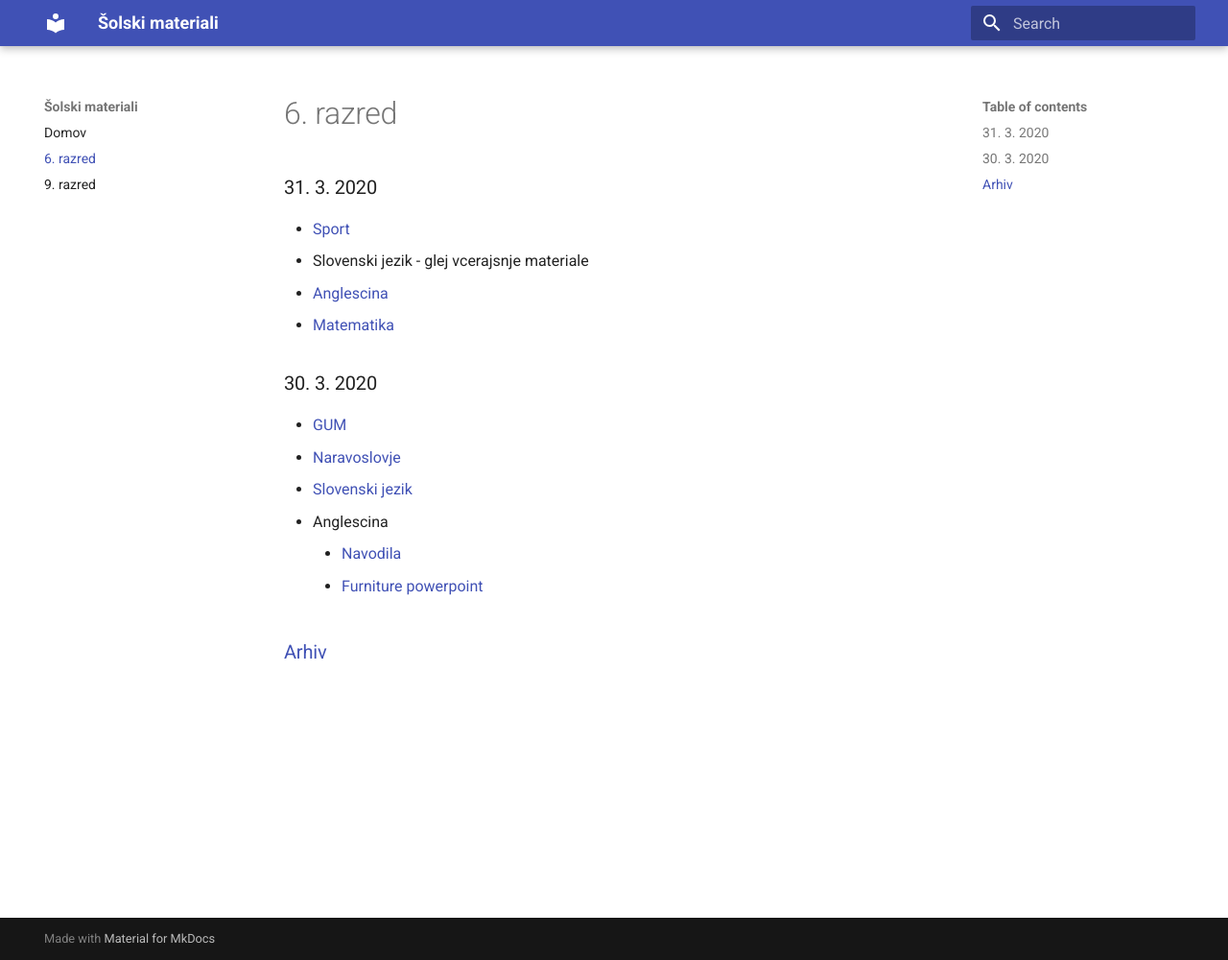
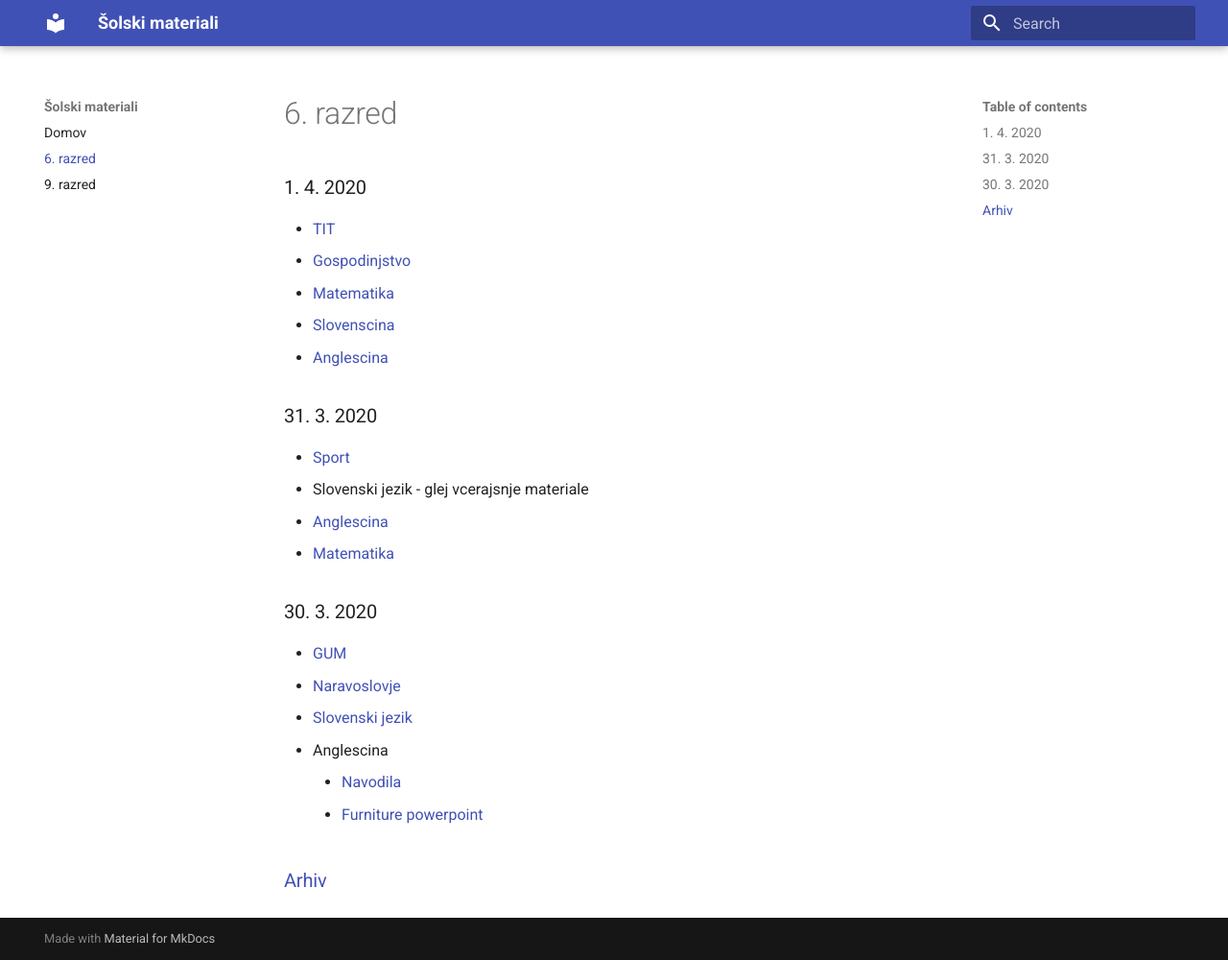
Before and after one commit to skyflyer/solski-materiali, an MkDocs documentation site: the page built from docs/6razred/index.md, in a window 1280 px wide and 1000 px high. Shown: the whole window at 96% size. Built offline with MkDocs 1.6.1 and Material for MkDocs 9.7.7, drawn with Linux system fonts in a browser that asks for light colours.

Commit message:
1. 4. 2020 - 6. razred

```diff
--- a/docs/6razred/index.md
+++ b/docs/6razred/index.md
@@ -2,6 +2,14 @@
 title: 6. razred
 summary: ucna snov za 6. razred
 ---
+
+### 1. 4. 2020
+
+* [TIT](tit/2020-04-01-tit.pdf)
+* [Gospodinjstvo](gospodinjstvo/2020-04-01-gospodinjstvo.pdf)
+* [Matematika](matematika/2020-04-01-matematika.pdf)
+* [Slovenscina](slovenscina/2020-04-01-slovenscina.pdf)
+* [Anglescina](anglescina/2020-04-01-anglescina.pdf)
 
 ### 31. 3. 2020
 
```
Also changed, not shown: 5 other files.
